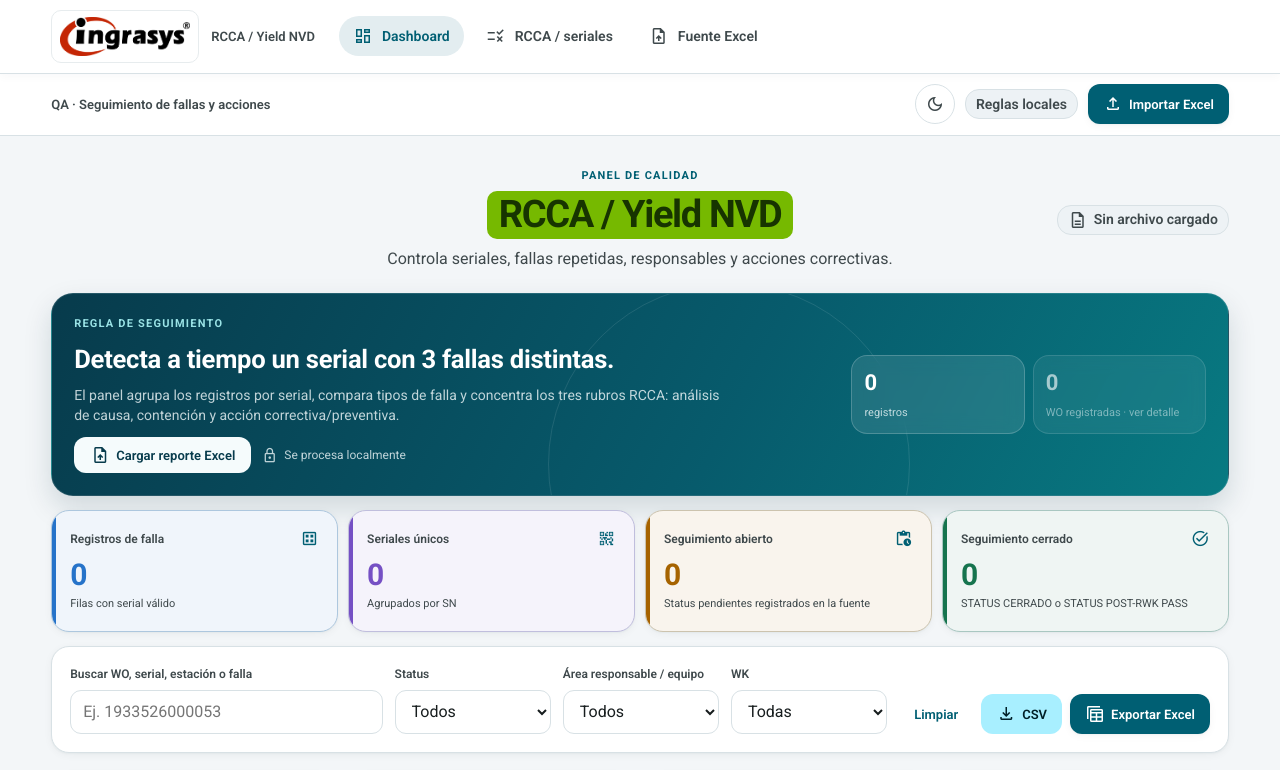
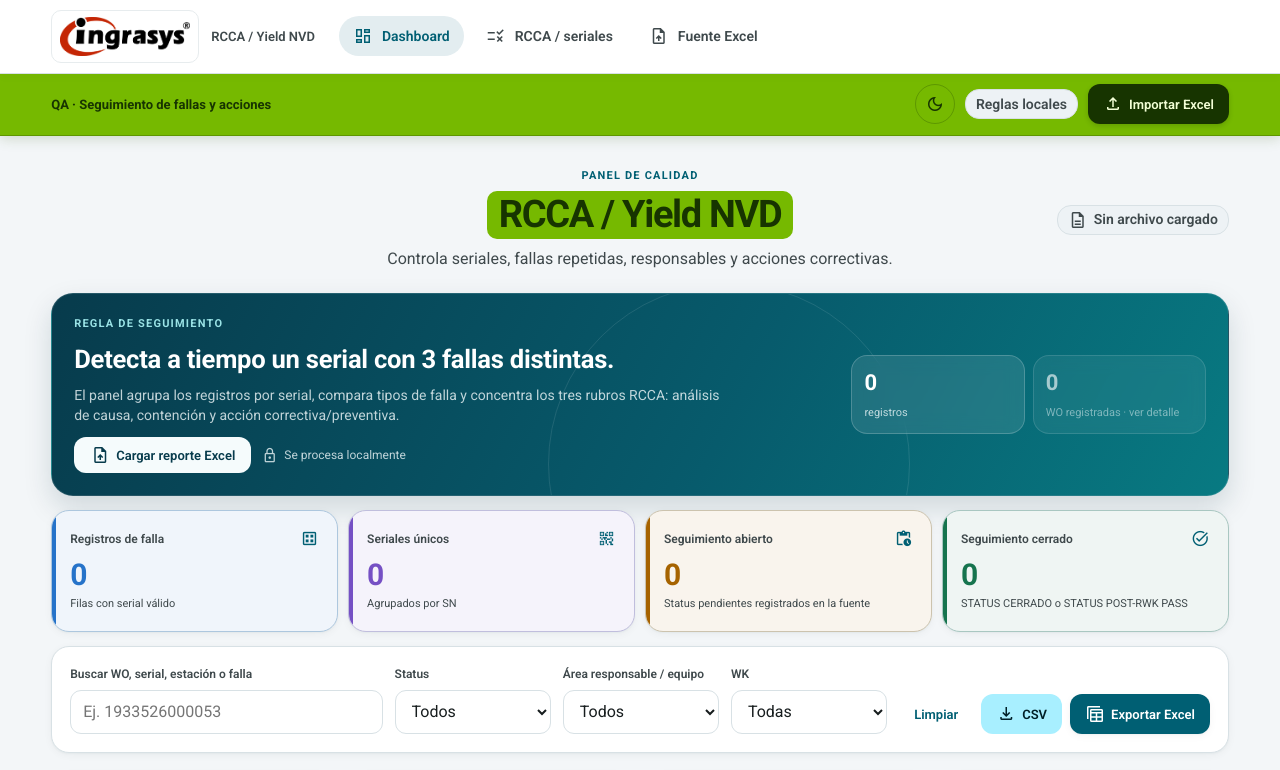
Before and after one commit to gabo566/rcca-dashboard, a website: page rcca-dashboard.html in a window 1280 px wide. Shown: the top 770 px of the page. Drawn offline with nearby package versions, Linux system fonts and the light colour scheme.

Commit message:
Apply brand background to top header

```diff
--- a/rcca-dashboard.html
+++ b/rcca-dashboard.html
@@ -632,6 +632,16 @@
       #view-dashboard #sourceChip { align-self: center; }
       .chart-grid { grid-template-columns: 1fr; }
     }
+    .topbar {
+      background: #76b900;
+      border-bottom-color: #5f9600;
+      box-shadow: 0 3px 12px rgba(54, 91, 0, .18);
+    }
+    .topbar-title { color: #173400; font-weight: 700; }
+    .topbar .icon-button { border-color: rgba(23, 52, 0, .25); color: #173400; }
+    .topbar .icon-button:hover { background: rgba(23, 52, 0, .1); }
+    .topbar .filled-button { background: #173400; color: #f3ffd6; box-shadow: 0 2px 5px rgba(23, 52, 0, .2); }
+    .topbar .filled-button:hover { background: #234c00; filter: none; }
   </style>
 </head>
 <body>
```
